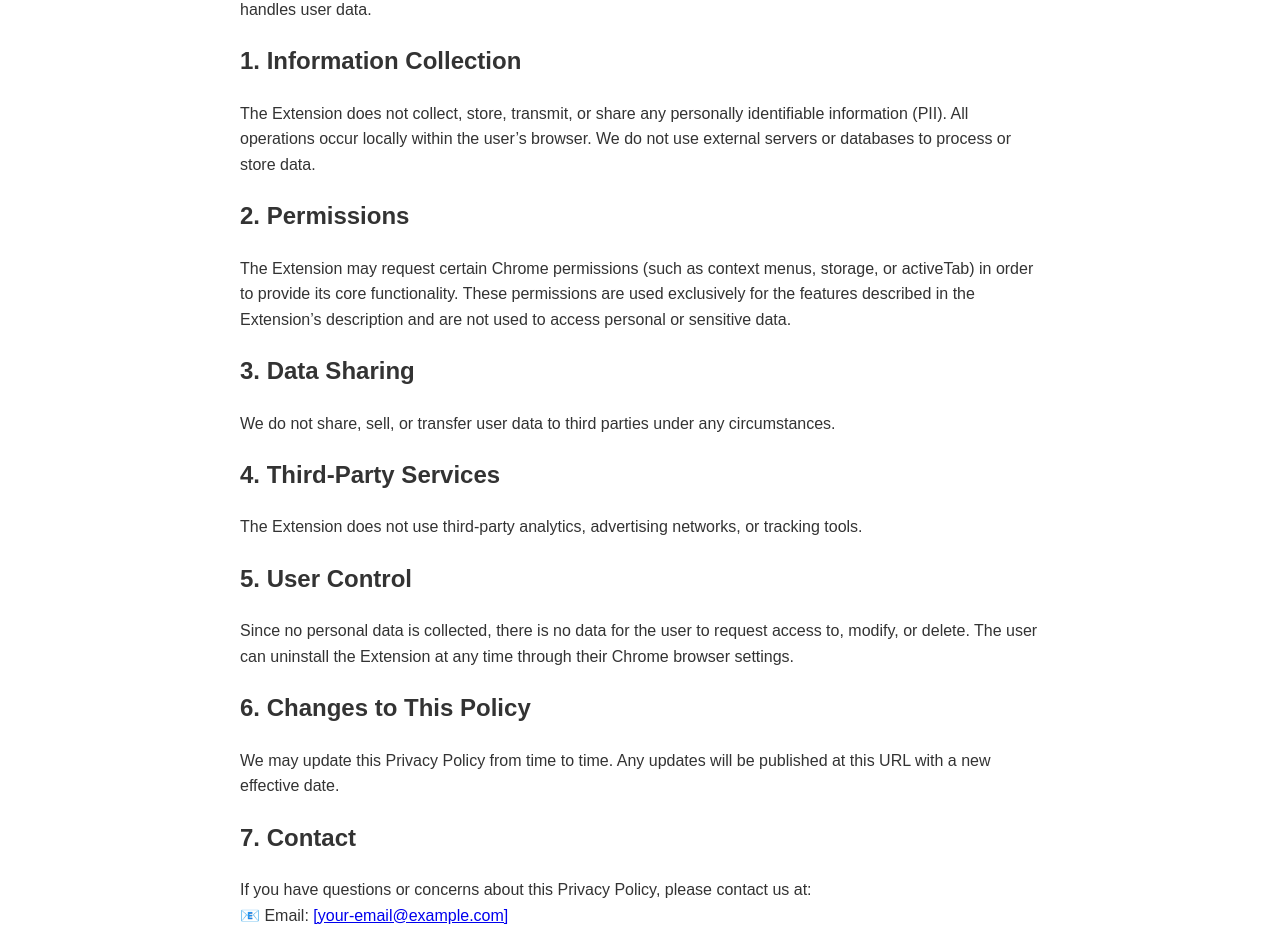
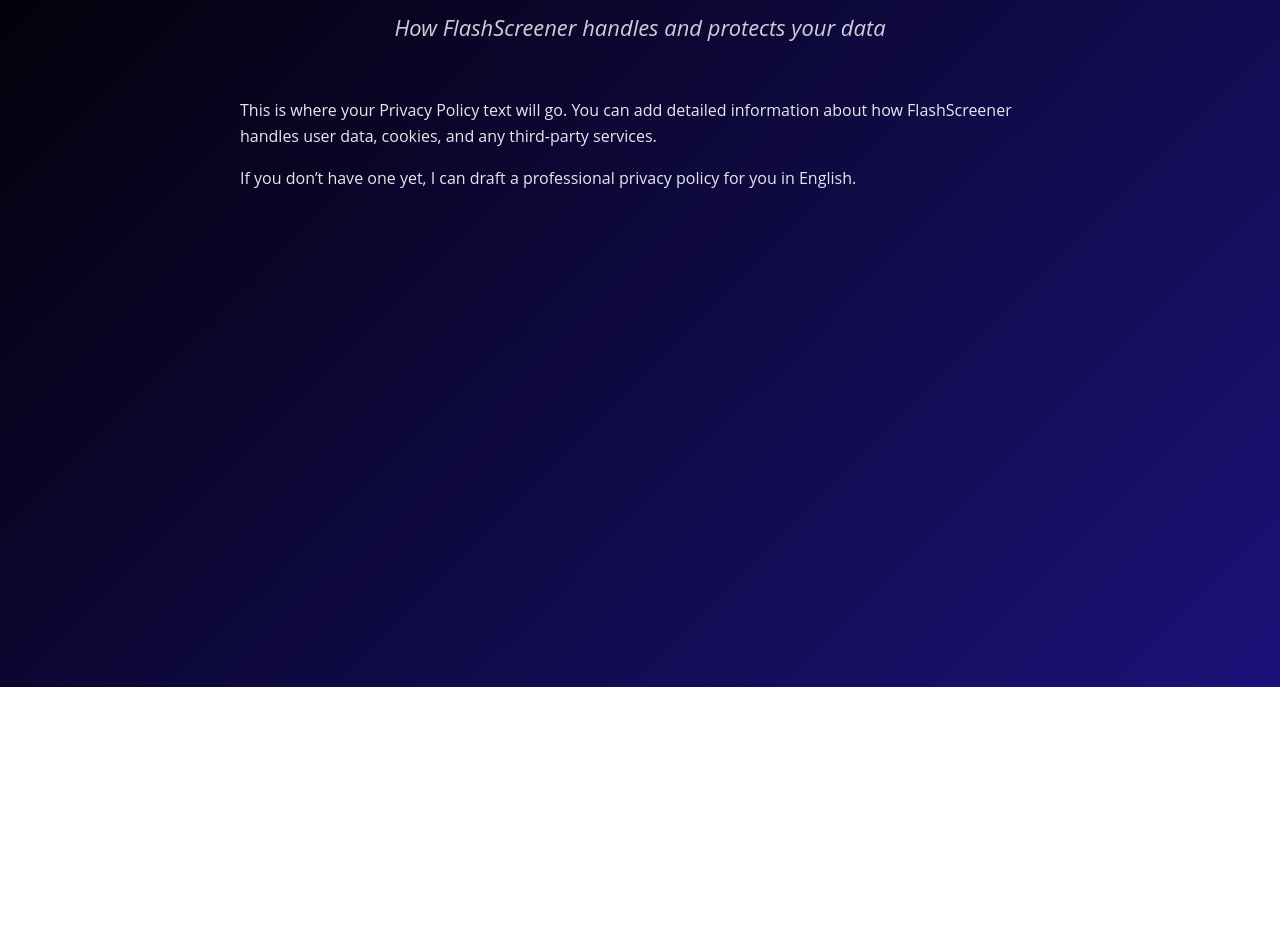
Before and after one commit to flashscreener/flashscreener, a plain HTML site: page privacy.html in a window 1280 px wide. Shown: the part 183-1112 px from the top of the page. After the commit the page ends 870 px from the top, so only its background shows below. Drawn offline with Linux system fonts and the light colour scheme.

Commit message:
Update privacy.html

```diff
--- a/privacy.html
+++ b/privacy.html
@@ -2,68 +2,61 @@
 <html lang="en">
 <head>
   <meta charset="UTF-8">
-  <title>Privacy Policy</title>
+  <meta name="viewport" content="width=device-width, initial-scale=1.0">
+  <title>Privacy Policy - FlashScreener</title>
+  <link rel="icon" type="image/png" href="favicon.png">
   <style>
     body {
-      font-family: Arial, sans-serif;
+      margin: 0;
+      font-family: 'Open Sans', sans-serif;
+      background: linear-gradient(135deg, #000000, #1c1179);
+      color: white;
+      text-align: center;
+      display: flex;
+      flex-direction: column;
+      justify-content: flex-start;
+      align-items: center;
+      min-height: 100vh;
+      padding-top: 70px;
+    }
+
+    h1 {
+      font-size: 48px;
+      font-weight: bold;
+      margin-bottom: 10px;
+    }
+
+    h2 {
+      font-size: 22px;
+      font-weight: normal;
+      font-style: italic;
+      margin-bottom: 40px;
+      opacity: 0.8;
+    }
+
+    .content {
       max-width: 800px;
-      margin: 40px auto;
+      text-align: left;
       line-height: 1.6;
-      color: #333;
-    }
-    h1 {
-      color: #111;
+      font-size: 16px;
+      opacity: 0.9;
     }
   </style>
 </head>
 <body>
   <h1>Privacy Policy</h1>
-  <p><strong>Effective Date:</strong> [Insert Date]</p>
+  <h2>How FlashScreener handles and protects your data</h2>
 
-  <p>
-    This Privacy Policy describes how the <strong>[Your Extension Name]</strong> Chrome Extension ("we", "our", "the Extension") handles user data.
-  </p>
-
-  <h2>1. Information Collection</h2>
-  <p>
-    The Extension does not collect, store, transmit, or share any personally identifiable information (PII).
-    All operations occur locally within the user’s browser. We do not use external servers or databases to process or store data.
-  </p>
-
-  <h2>2. Permissions</h2>
-  <p>
-    The Extension may request certain Chrome permissions (such as context menus, storage, or activeTab) in order to provide its core functionality.
-    These permissions are used exclusively for the features described in the Extension’s description and are not used to access personal or sensitive data.
-  </p>
-
-  <h2>3. Data Sharing</h2>
-  <p>
-    We do not share, sell, or transfer user data to third parties under any circumstances.
-  </p>
-
-  <h2>4. Third-Party Services</h2>
-  <p>
-    The Extension does not use third-party analytics, advertising networks, or tracking tools.
-  </p>
-
-  <h2>5. User Control</h2>
-  <p>
-    Since no personal data is collected, there is no data for the user to request access to, modify, or delete.
-    The user can uninstall the Extension at any time through their Chrome browser settings.
-  </p>
-
-  <h2>6. Changes to This Policy</h2>
-  <p>
-    We may update this Privacy Policy from time to time. Any updates will be published at this URL with a new effective date.
-  </p>
-
-  <h2>7. Contact</h2>
-  <p>
-    If you have questions or concerns about this Privacy Policy, please contact us at:
-    <br>
-    📧 Email: <a href="mailto:[your-email@example.com]">[your-email@example.com]</a><br>
-    🐦 X (Twitter): <a href="https://x.com/flashscreener" target="_blank">@flashscreener</a>
-  </p>
-
+  <div class="content">
+    <p>
+      This is where your Privacy Policy text will go.
+      You can add detailed information about how FlashScreener handles user data,
+      cookies, and any third-party services.
+    </p>
+    <p>
+      If you don’t have one yet, I can draft a professional privacy policy
+      for you in English.
+    </p>
+  </div>
 </body>
 </html>
```
